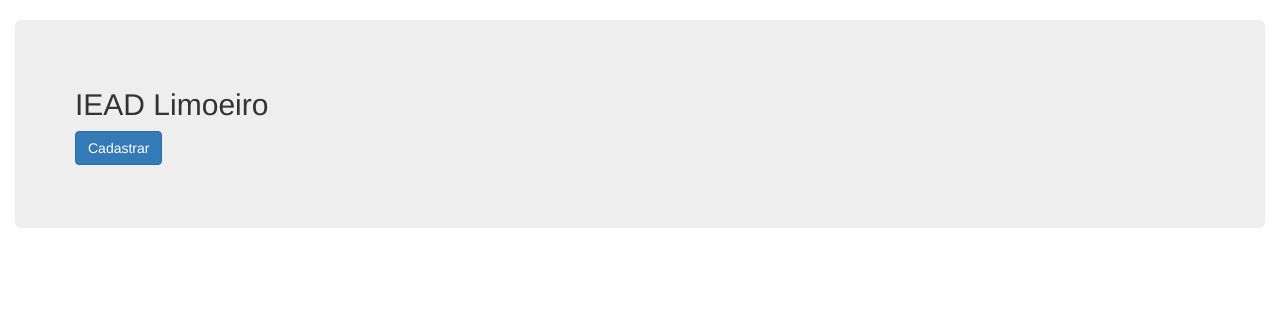
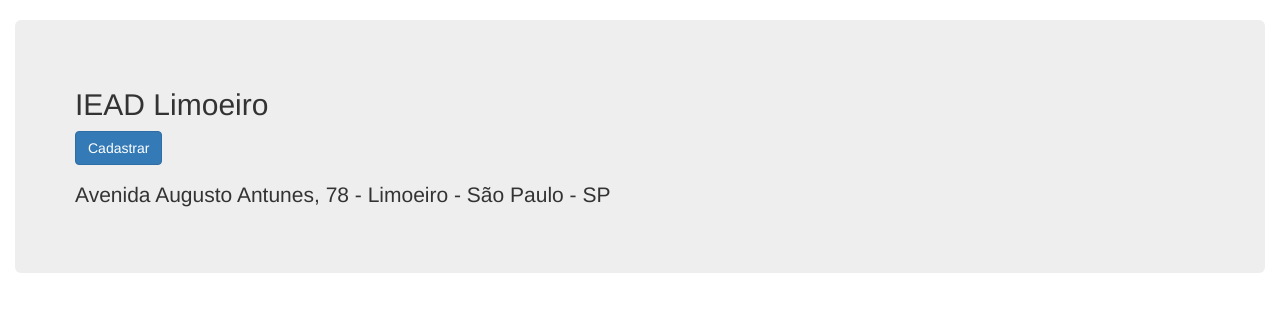
Before and after one commit to robertomilton/iead, a Django app: page / in a window 1280 px wide. Shown: the part 52-364 px from the top of the page. Run offline with Django 3.2, Linux system fonts and the light colour scheme; parts of the project's set-up code (start-up, migrations or seed data) failed here and were passed over; some libraries are stand-ins or nearby versions.

Commit message:
Endereço da igreja

```diff
--- a/myproject/core/templates/core/index.html
+++ b/myproject/core/templates/core/index.html
@@ -4,5 +4,6 @@
   <div class="jumbotron">
     <h2>IEAD Limoeiro</h2>
     <p><a class="btn btn-primary btn-large" href="{% url 'core:person_add' %}">Cadastrar</a></p>
+    <p>Avenida Augusto Antunes, 78 - Limoeiro - São Paulo - SP</p>
   </div>
 {% endblock content %}
```
